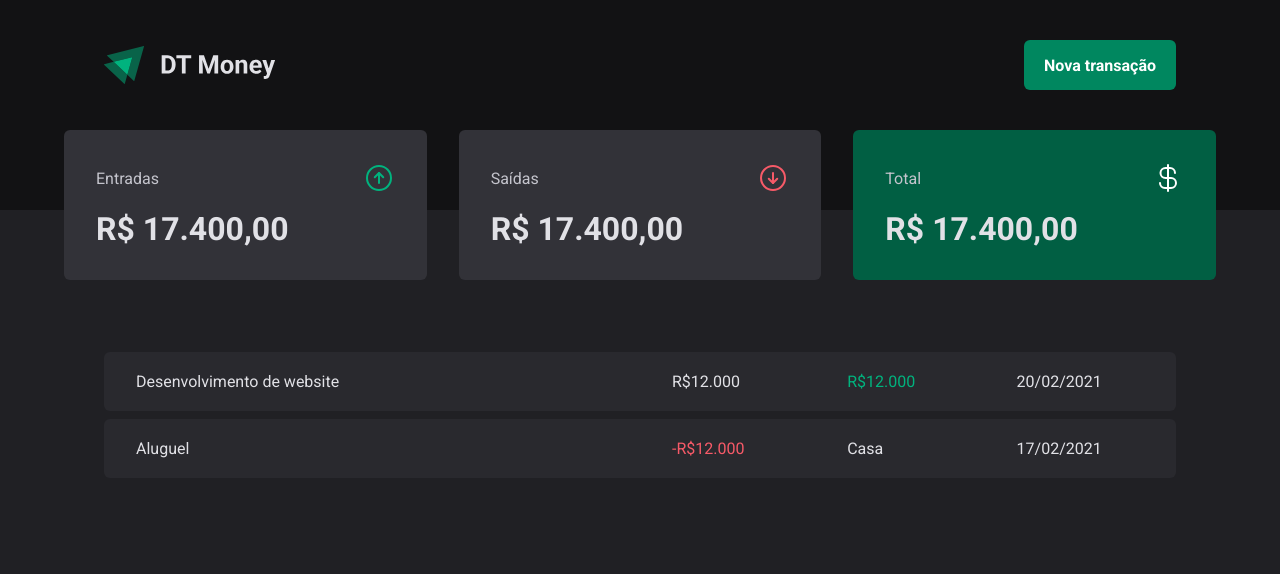
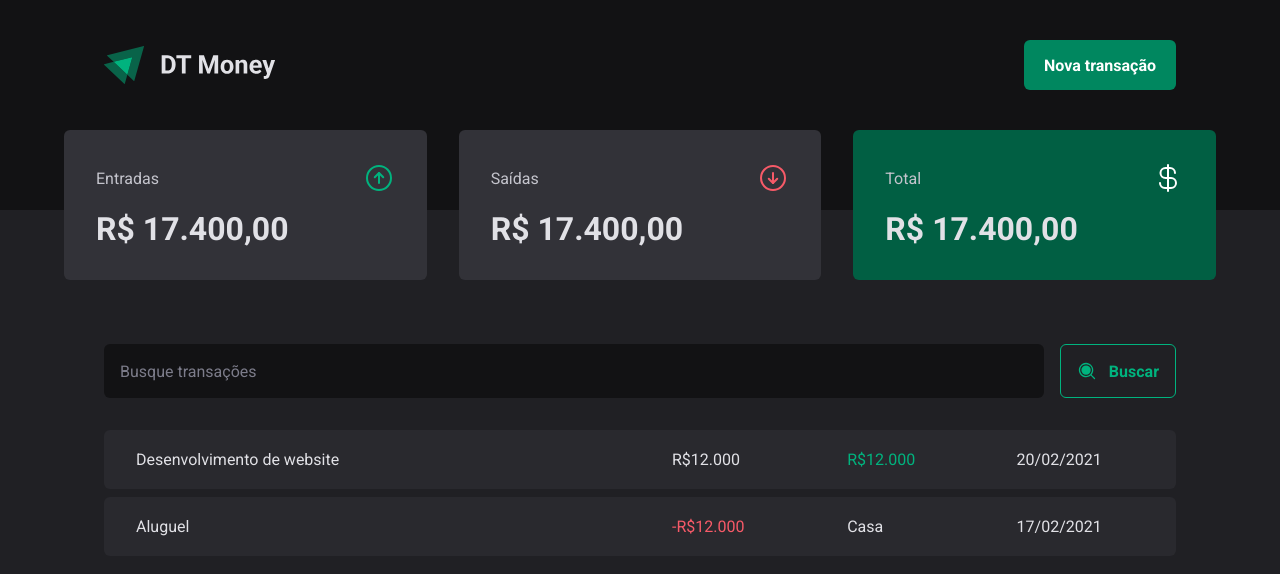
Before and after one commit to ssisaias/dtmoney, a React (Vite) app: page / in a window 1280 px wide. Shown: the top 574 px of the page. Built offline with nearby package versions, Linux system fonts and the light colour scheme.

Commit message:
Adds search form

```diff
--- /dev/null
+++ b/src/pages/Transactions/components/SearchForm/index.tsx
@@ -0,0 +1,14 @@
+import { MagnifyingGlass } from "phosphor-react";
+import { SeachFormContainer } from "./styles";
+
+export function SearchForm() {
+  return (
+    <SeachFormContainer>
+      <input type="text" placeholder="Busque transações" />
+      <button type="submit">
+        <MagnifyingGlass size={20} weight="fill" />
+        Buscar
+      </button>
+    </SeachFormContainer>
+  );
+}
--- /dev/null
+++ b/src/pages/Transactions/components/SearchForm/styles.ts
@@ -0,0 +1,39 @@
+import styled from "styled-components";
+
+export const SeachFormContainer = styled.form`
+  display: flex;
+  gap: 1rem;
+
+  input {
+    flex: 1;
+    border-radius: 6px;
+    border: 0;
+    background: ${(props) => props.theme["gray-900"]};
+    color: ${(props) => props.theme["gray-300"]};
+    padding: 1rem;
+
+    &::placeholder {
+      color: ${(props) => props.theme["gray-500"]};
+    }
+  }
+
+  button {
+    display: flex;
+    align-items: center;
+    gap: 0.75rem;
+    border: 0;
+    padding: 1rem;
+    background: transparent;
+    border: 1px solid ${(props) => props.theme["green-300"]};
+    color: ${(props) => props.theme["green-300"]};
+    font-weight: bold;
+    border-radius: 6px;
+
+    &:hover {
+      background: ${(props) => props.theme["green-500"]};
+      border: 1px solid ${(props) => props.theme["green-500"]};
+      color: ${(props) => props.theme.white};
+      transition: background-color 0.2s, color 0.2s, border-color 0.2s;
+    }
+  }
+`;
--- a/src/pages/Transactions/index.tsx
+++ b/src/pages/Transactions/index.tsx
@@ -1,5 +1,6 @@
 import { Header } from "../../components/Header";
 import { Summary } from "../../components/Summary";
+import { SearchForm } from "./components/SearchForm";
 import {
   PriceHighlight,
   TransactionsContainer,
@@ -11,8 +12,8 @@
     <div>
       <Header />
       <Summary />
-
       <TransactionsContainer>
+        <SearchForm />
         <TransactionsTable>
           <tbody>
             <tr>
--- a/src/pages/Transactions/styles.ts
+++ b/src/pages/Transactions/styles.ts
@@ -11,7 +11,7 @@
   width: 100%;
   border-collapse: separate;
   border-spacing: 0 0.5rem;
-  /* margin-top: 1.5rem; */
+  margin-top: 1.5rem;
   td {
     padding: 1.25rem 2rem;
     background: ${(props) => props.theme["gray-700"]};
```
